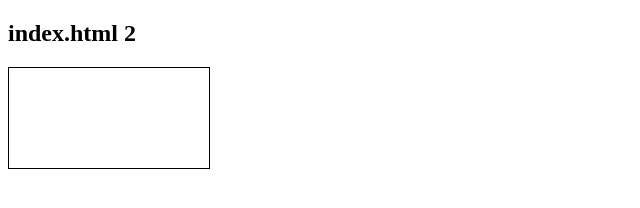
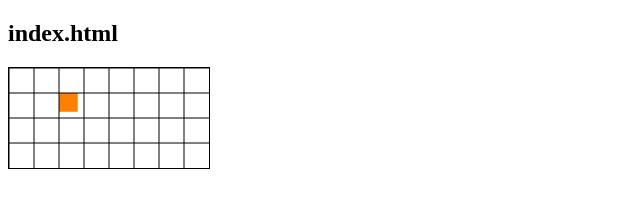
Before and after one commit to rtsasamori/js_where_clicked, a plain HTML site: page index.html in a window 1280 px wide. Shown: the whole page, without its empty margins (0-640 px from the left). Drawn offline with Linux system fonts and the light colour scheme.

Commit message:
Fixed bug in board_in.

```diff
--- a/board.js
+++ b/board.js
@@ -1 +1,6 @@
-var board = [];
+// Bring a 2-D array into existence to avoid reference error
+const board = [];
+for(let i = 0; i < divisions_y; i++) {
+    const board_in = new Array(divisions_x);
+    board.push(board_in);
+}
--- a/constants.js
+++ b/constants.js
@@ -1,4 +1,4 @@
-const version = " v3";
+const version = " v4";
 
 console.log("Enter constants.js" + version);
 const outer_box_x = 200;
--- a/draw_grid.js
+++ b/draw_grid.js
@@ -10,12 +10,17 @@ for(let i = 0; i < divisions_y; i++) {
         board[i][j] = 0;
     }
 }
+board[1][2] = 1;
+console.log("board[1] = " + board[1]);
+
 // draw array content
 for(let i = 0; i < divisions_y; i++) {
     let y = i * cell_length_y;
     for(let j = 0; j < divisions_x; j++) {
         let x = j * cell_length_x;
-        ctx.fillRect(x, y, cell_length_x * 0.75, cell_length_y * 0.75);
+        if(board[i][j] != 0) {
+            ctx.fillRect(x, y, cell_length_x * 0.75, cell_length_y * 0.75);
+        }
     }
 }
 // ctx.moveTo(0, 0);
--- a/index.html
+++ b/index.html
@@ -1,14 +1,14 @@
 <!DOCTYPE html>
 <html>
 <body>
-    <h2>index.html 2</h2>
+    <h2>index.html</h2>
 
     <canvas id="canvasID" width="200" height = "100"
     style="border:1px solid #000000;"
     ></canvas>
 
+    <script src="constants.js"></script>
     <script src="board.js"></script>
-    <script src="constants.js"></script>
     <script src="draw_grid.js"></script>
 
     <script >
```
